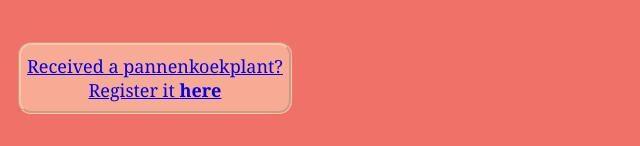
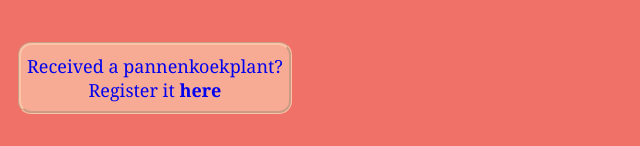
Before and after one commit to TheodoraPetra/PannenkoekplantWebsite, a plain HTML site: page index.html in a window 1280 px wide. Shown: the part 1030-1176 px from the top of the page, 0-640 px from the left. Drawn offline with Linux system fonts and the light colour scheme.

Commit message:
Update index.html

```diff
--- a/index.html
+++ b/index.html
@@ -45,7 +45,7 @@
 
           const a = document.createElement('a');
           a.className = 'link-a';
-          a.innerHTML = '<button><a href="https://theodoranegrea2.typeform.com/to/ZAn61Tjk#referral=' + referral + '" target="_blank">Received a pannenkoekplant? <br> Register it <strong> here </strong></a></button>';
+          a.innerHTML = '<button><a href="https://theodoranegrea2.typeform.com/to/ZAn61Tjk#referral="" style="text-decoration: none;"'+ referral + '" target="_blank">Received a pannenkoekplant? <br> Register it <strong> here </strong></a></button>';
           document.getElementById('link').appendChild(a);
         }
         </script>
```
